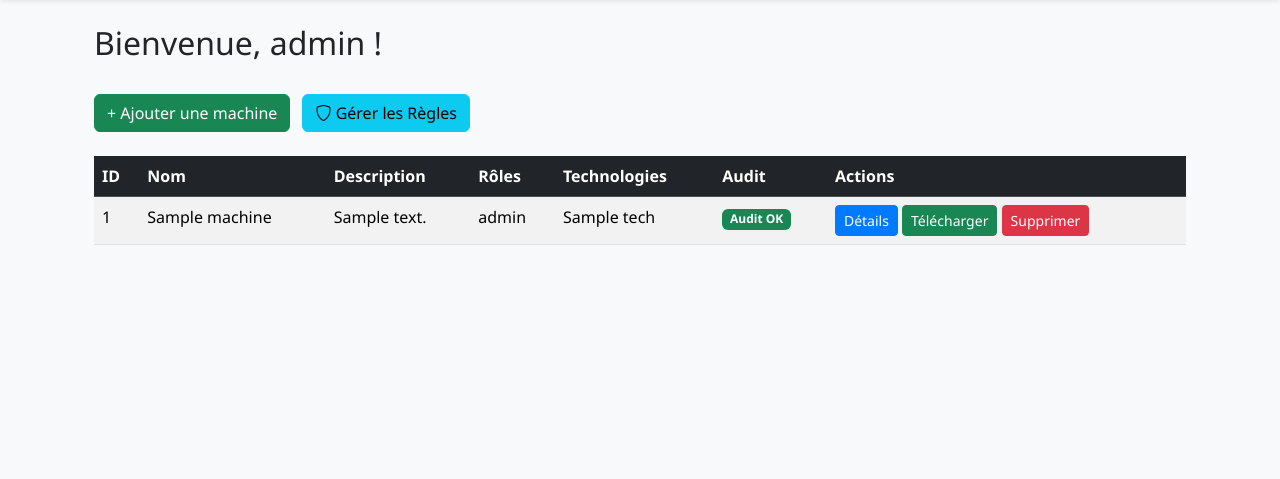
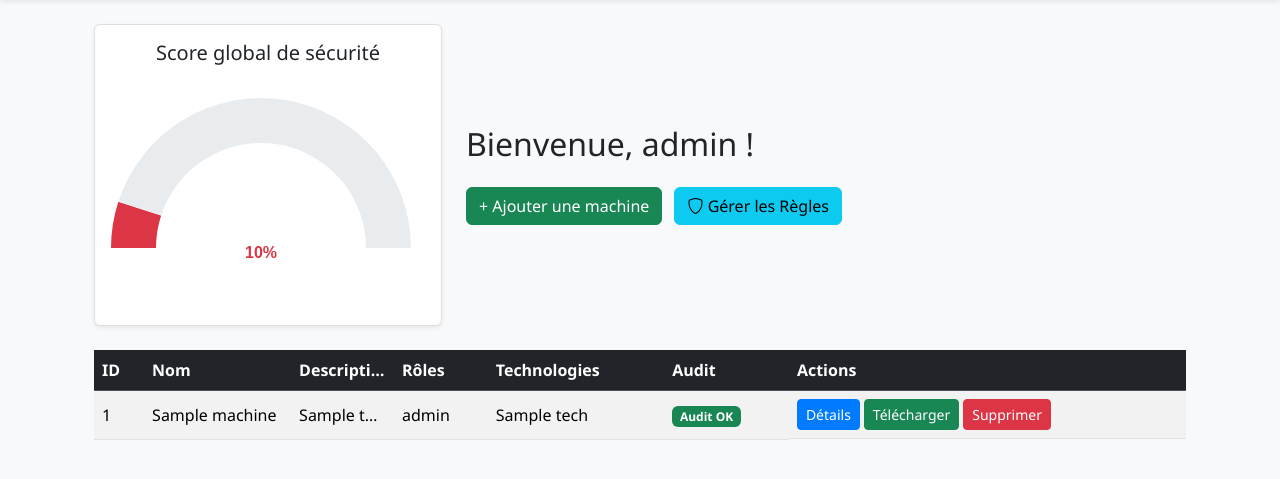
Before and after one commit to Gizm0o/Confusys, a Flask app: template templates/dashboard.html in a window 1280 px wide. Shown: the part 67-546 px from the top of the page. Run offline with Flask 3, Linux system fonts and the light colour scheme; a user stored in the database is signed in; tables that the repository leaves empty hold one stand-in row (values such as "Sample post"); the template is opened without the code that fills it: most values are stand-ins (such as "Sample title", 1, 10 or a date in 2020); some libraries are stand-ins or nearby versions.

Commit message:
add chart score

```diff
--- a/frontend.py
+++ b/frontend.py
@@ -120,14 +120,21 @@ def dashboard():
                     "technologies": m.get("technologies", []),
                     "has_findings": m.get("has_findings", False),
                     "total_findings": m.get("total_findings", 0),
+                    "audit_score": m.get("audit_score", 100),
                 }
                 for m in raw_machines
             ]
+            if machines:
+                total_score = sum(m.get("audit_score", 100) for m in machines)
+                global_score = round(total_score / len(machines))
+            else:
+                global_score = 100
+
     except Exception as e:
         app.logger.error(f"Failed to fetch machines: {e}")
         machines = []
 
-    return render_template("dashboard.html", machines=machines)
+    return render_template("dashboard.html", machines=machines, global_score=global_score)
 
 
 @app.route("/machines/add", methods=["GET", "POST"])
--- a/templates/dashboard.html
+++ b/templates/dashboard.html
@@ -3,14 +3,29 @@
 {% block title %}Dashboard - ConfuSys{% endblock %}
 
 {% block content %}
+<script src="https://cdn.jsdelivr.net/npm/chart.js"></script>
+
 <div class="container mt-4">
-  <div class="d-flex justify-content-between align-items-center mb-4">
-    <h2>Bienvenue, {{ session.username }} !</h2>
+  <div class="row align-items-center">
+    <!-- Colonne du score -->
+    <div class="col-lg-4 col-md-6 mb-4">
+      <div class="card text-center shadow-sm p-3">
+        <h5 class="card-title">Score global de sécurité</h5>
+        <canvas id="globalScoreChart" class="w-100" style="max-height: 200px; max-width: 300px;"></canvas>
+        <div class="mt-2">
+          <span class="badge text-white fw-bold px-3 py-2" style="background-color: '{{ 'green' if global_score >= 80 else 'orange' if global_score >= 50 else 'red' }}';">
+            {{ global_score }}%
+          </span>
+        </div>
+      </div>
     </div>
 
-  <div class="mb-4">
-    <a href="{{ url_for('add_machine') }}" class="btn btn-success">+ Ajouter une machine</a>
-    <a href="{{ url_for('rules') }}" class="btn btn-info ms-2">
+    <!-- Colonne du contenu principal -->
+    <div class="col-lg-8 col-md-6 mb-4 d-flex flex-column justify-content-center">
+      <h2>Bienvenue, {{ session.username }} !</h2>
+      <div class="mt-3">
+        <a href="{{ url_for('add_machine') }}" class="btn btn-success me-2">+ Ajouter une machine</a>
+        <a href="{{ url_for('rules') }}" class="btn btn-info">
           <i class="bi bi-shield"></i> Gérer les Règles
         </a>
       </div>
@@ -19,53 +34,49 @@
       {% with messages = get_flashed_messages(with_categories=true) %}
         {% if messages %}
           {% for category, message in messages %}
-        <div class="alert alert-{{ 'danger' if category == 'error' else category }} alert-dismissible fade show" role="alert">
+            <div class="alert alert-{{ 'danger' if category == 'error' else category }} alert-dismissible fade show mt-3" role="alert">
               {{ message }}
               <button type="button" class="btn-close" data-bs-dismiss="alert"></button>
             </div>
           {% endfor %}
         {% endif %}
       {% endwith %}
+    </div>
+  </div>
 
   {% if machines %}
   <div class="table-responsive">
-    <table class="table table-striped table-hover">
+    <table class="table table-striped table-hover align-middle w-100">
       <thead class="table-dark">
         <tr>
-          <th>ID</th>
-          <th>Nom</th>
-          <th>Description</th>
-          <th>Rôles</th>
-          <th>Technologies</th>
-          <th>Audit</th>
-          <th>Actions</th>
+          <th class="text-truncate" style="max-width: 70px;">ID</th>
+          <th class="text-truncate" style="max-width: 70px;">Nom</th>
+          <th class="text-truncate" style="max-width: 70px;" data-bs-toggle="tooltip" title="Description">Description</th>
+          <th class="text-truncate" style="max-width: 100px;">Rôles</th>
+          <th class="text-truncate" style="max-width: 140px;">Technologies</th>
+          <th class="text-truncate" style="max-width: 120px;">Audit</th>
+          <th style="min-width: 150px;">Actions</th>
         </tr>
       </thead>
       <tbody>
         {% for m in machines %}
         <tr>
-          <td>{{ m.id }}</td>
-          <td>{{ m.name }}</td>
-          <td>{{ m.description }}</td>
-          <td>
-            {% if m.roles %}
-              {{ m.roles | join(", ") }}
-            {% else %}
-              <em>Aucun</em>
-            {% endif %}
+          <td class="text-truncate" style="max-width: 70px;" data-bs-toggle="tooltip" title="{{ m.id }}">{{ m.id }}</td>
+          <td class="text-truncate" style="max-width: 100px;">{{ m.name }}</td>
+          <td class="text-truncate" style="max-width: 70px;" data-bs-toggle="tooltip" title="{{ m.description }}">{{ m.description }}</td>
+          <td class="text-truncate" style="max-width: 100px;">
+            {% if m.roles %}{{ m.roles | join(", ") }}{% else %}<em>Aucun</em>{% endif %}
           </td>
-          <td>
+          <td class="text-truncate" style="max-width: 140px;" data-bs-toggle="tooltip" title="{{ m.technologies | join(', ') }}">
             {% if m.technologies|length > 3 %}
-              <span data-bs-toggle="tooltip" title="{{ m.technologies|join(', ') }}">
-                {{ m.technologies|length }} technologies sélectionnées
-              </span>
+              {{ m.technologies|length }} technos choisies
             {% elif m.technologies %}
               {{ m.technologies|join(', ') }}
             {% else %}
               <em>Aucune</em>
             {% endif %}
           </td>
-          <td>
+          <td class="text-truncate" style="max-width: 140px;" data-bs-toggle="tooltip" title ="Nombre de finding : {{ m.total_findings }}">
             {% if m.has_findings %}
               <span class="badge bg-danger">
                 Audit avec problèmes – {{ m.total_findings }} finding{{ 's' if m.total_findings > 1 else '' }}
@@ -74,19 +85,10 @@
               <span class="badge bg-success">Audit OK</span>
             {% endif %}
           </td>
-          <td>
-            <a class="btn btn-sm btn-primary"
-              href="{{ url_for('view_machine', machine_id=m.id) }}">
-              Détails
-            </a>
-            <a class="btn btn-sm btn-success"
-              href="{{ url_for('download_script', machine_id=m.id) }}">
-              Télécharger
-            </a>
-            <form method="POST"
-                  action="{{ url_for('delete_machine', machine_id=m.id) }}"
-                  style="display:inline;"
-                  onsubmit="return confirm('Supprimer cette machine ?');">
+          <td class="d-flex flex-wrap gap-1">
+            <a class="btn btn-sm btn-primary" href="{{ url_for('view_machine', machine_id=m.id) }}">Détails</a>
+            <a class="btn btn-sm btn-success" href="{{ url_for('download_script', machine_id=m.id) }}">Télécharger</a>
+            <form method="POST" action="{{ url_for('delete_machine', machine_id=m.id) }}" onsubmit="return confirm('Supprimer cette machine ?');">
               <button type="submit" class="btn btn-sm btn-danger">Supprimer</button>
             </form>
           </td>
@@ -96,9 +98,57 @@
     </table>
   </div>
   {% else %}
-    <div class="alert alert-info" role="alert">
+    <div class="alert alert-info mt-3" role="alert">
       Aucune machine disponible pour l'instant.
     </div>
   {% endif %}
+
+  <script>
+  document.addEventListener("DOMContentLoaded", function () {
+    const ctx = document.getElementById("globalScoreChart").getContext("2d");
+    const score = parseInt("{{ global_score }}");
+    const color = score >= 80 ? "#28a745" : score >= 50 ? "#ffc107" : "#dc3545";
+
+    new Chart(ctx, {
+      type: "doughnut",
+      data: {
+        datasets: [{
+          data: [score, 100 - score],
+          backgroundColor: [color, "#e9ecef"],
+          borderWidth: 0
+        }]
+      },
+      options: {
+        responsive: true,
+        maintainAspectRatio: false,  // facultatif pour plus de contrôle
+        rotation: -90,
+        circumference: 180,
+        cutout: "70%",
+        plugins: {
+          tooltip: { enabled: false },
+          legend: { display: false },
+        }
+      },
+      plugins: [{
+        id: 'center-text',
+        beforeDraw(chart) {
+          const { width } = chart;
+          const ctx = chart.ctx;
+          ctx.save();
+          ctx.font = "bold 16px sans-serif";
+          ctx.fillStyle = color;
+          ctx.textAlign = "center";
+          ctx.fillText(score + "%", width / 2, chart._metasets[0].data[0].y + 10);
+        }
+      }]
+    });
+
+    // Init Bootstrap tooltips
+    const tooltipTriggerList = [].slice.call(document.querySelectorAll('[data-bs-toggle="tooltip"]'));
+    tooltipTriggerList.forEach(function (tooltipTriggerEl) {
+      new bootstrap.Tooltip(tooltipTriggerEl);
+    });
+  });
+  </script>
 </div>
 {% endblock %}
```
Also changed, not shown: api/routes/machine_routes.py (+25 -0 lines). Lines whose indentation alone changed are shown as unchanged.
